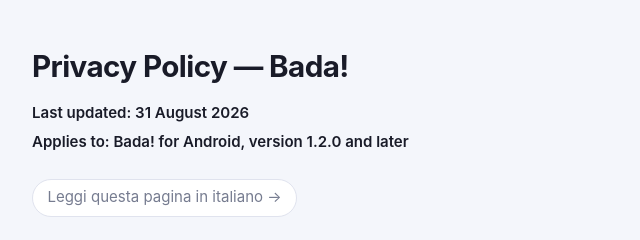
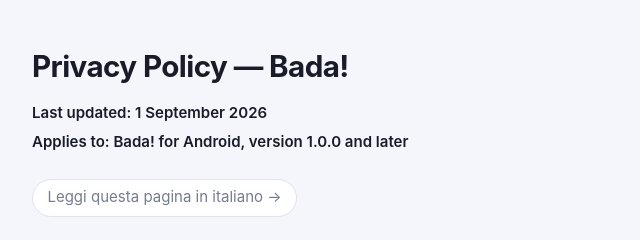
Before and after one commit to badaaituoisoldi-app/bada-privacy, a plain HTML site: page Privacy-en.html in a window 1280 px wide. Shown: the top 240 px of the page, 256-896 px from the left. Drawn offline with Linux system fonts and the light colour scheme.

Commit message:
docs: l'informativa si applica alla 1.0.0
Diceva 1.2.0, che non uscira' mai: alla pubblicazione la versione e'
tornata al primo numero. Aggiornata la data in tutte e due le lingue.

```diff
--- a/Privacy-en.html
+++ b/Privacy-en.html
@@ -94,8 +94,8 @@
 
 <header>
   <h1>Privacy Policy — Bada!</h1>
-  <p class="meta"><strong>Last updated: 31 August 2026</strong></p>
-  <p class="meta"><strong>Applies to: Bada! for Android, version 1.2.0 and later</strong></p>
+  <p class="meta"><strong>Last updated: 1 September 2026</strong></p>
+  <p class="meta"><strong>Applies to: Bada! for Android, version 1.0.0 and later</strong></p>
   <a class="lang" href="Privacy-it.html" hreflang="it">Leggi questa pagina in italiano →</a>
 </header>
 
```
Also changed, not shown: Privacy-it.html (+2 -2 lines).
